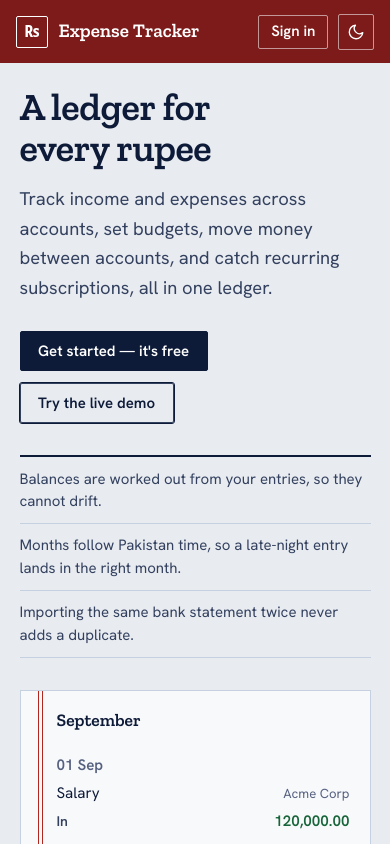
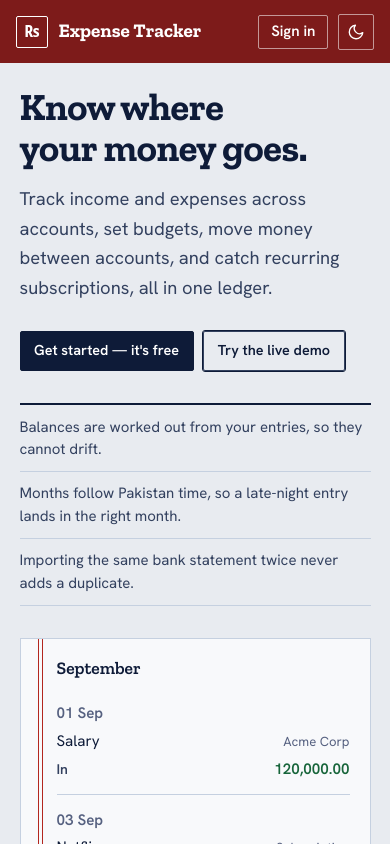
Before and after one commit to ahmad-zaman123/Expense-Tracker, a React (Vite) app in the folder Frontend/: page / in a window 390 px wide. Shown: the top 844 px of the page. Built offline with nearby package versions, Linux system fonts and the light colour scheme; no server answers.

Commit message:
Restore the original headline and headings; keep hero buttons on one line on phones

```diff
--- a/Frontend/index.html
+++ b/Frontend/index.html
@@ -14,7 +14,7 @@
     <link rel="preconnect" href="https://fonts.googleapis.com" />
     <link rel="preconnect" href="https://fonts.gstatic.com" crossorigin />
     <link
-      href="https://fonts.googleapis.com/css2?family=Hanken+Grotesk:wght@400;500;600&family=Zilla+Slab:wght@500;600&display=swap"
+      href="https://fonts.googleapis.com/css2?family=Hanken+Grotesk:wght@400;500;600;700;800&family=Zilla+Slab:wght@500;600;700&display=swap"
       rel="stylesheet"
     />
     <title>Expense Tracker — personal finance dashboard</title>
--- a/Frontend/src/index.css
+++ b/Frontend/src/index.css
@@ -85,7 +85,7 @@ a { color: var(--focus); }
 .muted { color: var(--muted); }
 
 /* brand */
-.brand { display: inline-flex; align-items: center; gap: 0.65rem; font-family: var(--serif); font-weight: 600; font-size: 1.2rem; color: inherit; text-decoration: none; }
+.brand { display: inline-flex; align-items: center; gap: 0.65rem; font-family: var(--serif); font-weight: 700; font-size: 1.2rem; color: inherit; text-decoration: none; }
 .brand-mark { width: 2rem; height: 2rem; display: grid; place-items: center; border: 1.5px solid currentColor; border-radius: 2px; font-family: var(--sans); font-weight: 600; font-size: 1.05rem; }
 
 /* shell: the cloth band and the index tabs */
@@ -114,7 +114,7 @@ a { color: var(--focus); }
 .page::before { left: clamp(1.4rem, 3.6vw, 2.6rem); }
 .page::after { left: calc(clamp(1.4rem, 3.6vw, 2.6rem) + 4px); }
 
-.page-head h1 { margin: 0; font-family: var(--serif); font-size: clamp(1.7rem, 3vw, 2.2rem); font-weight: 600; line-height: 1.15; }
+.page-head h1 { margin: 0; font-family: var(--serif); font-size: clamp(1.7rem, 3vw, 2.2rem); font-weight: 700; line-height: 1.15; }
 .page-head p { margin: 0.3rem 0 0; color: var(--muted); max-width: 60ch; }
 .stack { display: flex; flex-direction: column; gap: 1.75rem; }
 .stack > * { min-width: 0; }
@@ -199,7 +199,7 @@ table.ledger { width: 100%; border-collapse: collapse; font-size: 0.95rem; }
 .landing-nav { width: min(72rem, 100%); margin: 0 auto; padding: 1rem clamp(1rem, 5vw, 2rem); display: flex; justify-content: space-between; align-items: center; }
 .landing-main { flex: 1; align-content: center; width: min(72rem, 100%); margin: 0 auto; padding: clamp(1.5rem, 5vw, 4rem) clamp(1rem, 5vw, 2rem) 5rem; display: grid; grid-template-columns: minmax(0, 5fr) minmax(0, 6fr); gap: clamp(2rem, 6vw, 5rem); align-items: center; }
 @media (max-width: 62rem) { .landing-main { grid-template-columns: minmax(0, 1fr); } }
-.landing-title { margin: 0; font-family: var(--serif); font-size: clamp(2.4rem, 5.4vw, 4rem); line-height: 1.05; font-weight: 600; letter-spacing: -0.01em; text-wrap: balance; }
+.landing-title { margin: 0; font-family: var(--serif); font-size: clamp(2.4rem, 5.4vw, 4rem); line-height: 1.05; font-weight: 700; letter-spacing: -0.01em; text-wrap: balance; }
 .landing-lede { margin: 1.1rem 0 0; font-size: 1.15rem; line-height: 1.6; color: var(--ink-2); max-width: 34rem; }
 .landing-cta { display: flex; gap: 0.75rem; flex-wrap: wrap; margin-top: 1.75rem; }
 .landing-points { margin: 2rem 0 0; padding: 0; list-style: none; border-top: 2px solid var(--rule-strong); max-width: 34rem; }
@@ -334,3 +334,9 @@ table.ledger { width: 100%; border-collapse: collapse; font-size: 0.95rem; }
 .fp-btn:hover { background: var(--ground); }
 .fp-btn:disabled { opacity: 0.6; cursor: default; }
 .fp-actions { display: flex; align-items: center; gap: 0.9rem; }
+
+/* On phones the two hero buttons stay on one line, like the other pages. */
+@media (max-width: 40rem) {
+  .landing-cta { gap: 0.6rem; }
+  .landing-cta .btn { padding: 0 0.85rem; font-size: 0.9rem; white-space: nowrap; }
+}
--- a/Frontend/src/pages/Landing.jsx
+++ b/Frontend/src/pages/Landing.jsx
@@ -99,7 +99,7 @@ function Landing() {
 
       <main className="landing-main">
         <div>
-          <h1 className="landing-title">A ledger for every rupee</h1>
+          <h1 className="landing-title">Know where your money goes.</h1>
           <p className="landing-lede">
             Track income and expenses across accounts, set budgets, move money between accounts, and
             catch recurring subscriptions, all in one ledger.
```
